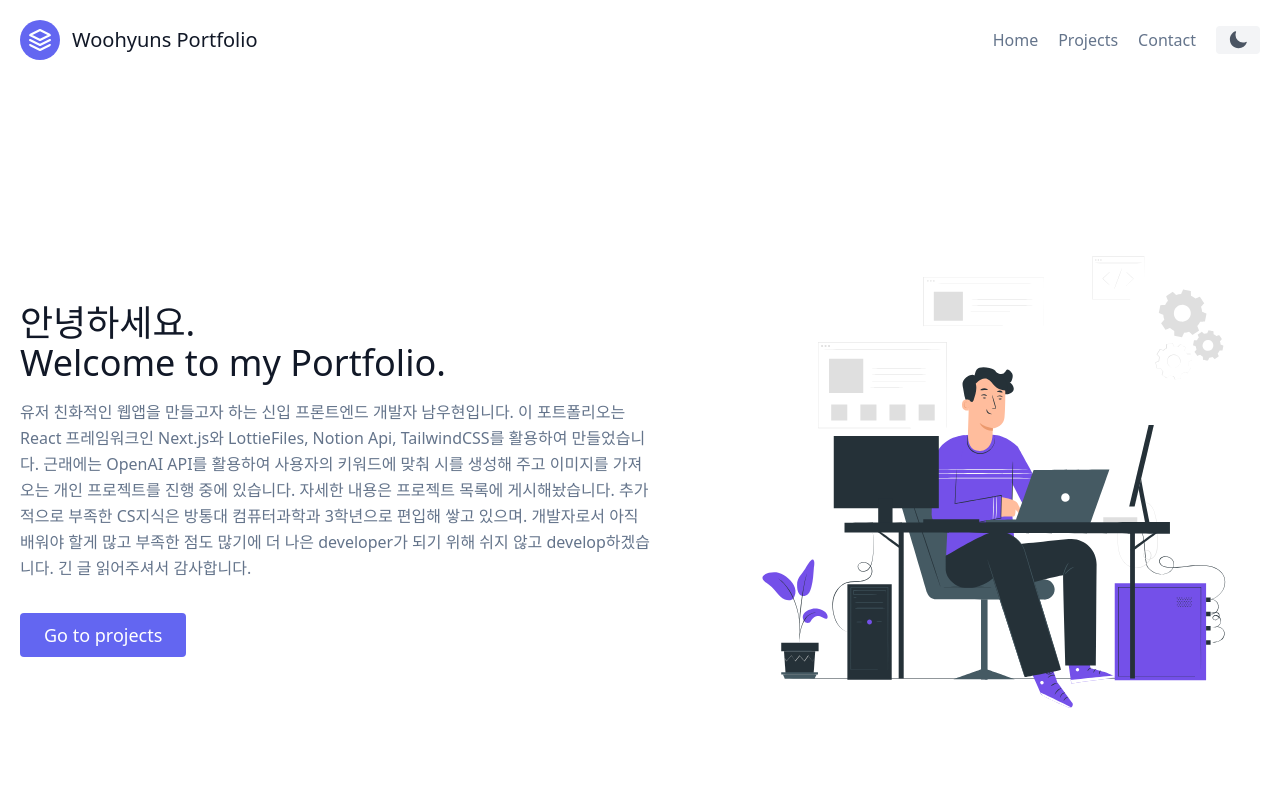
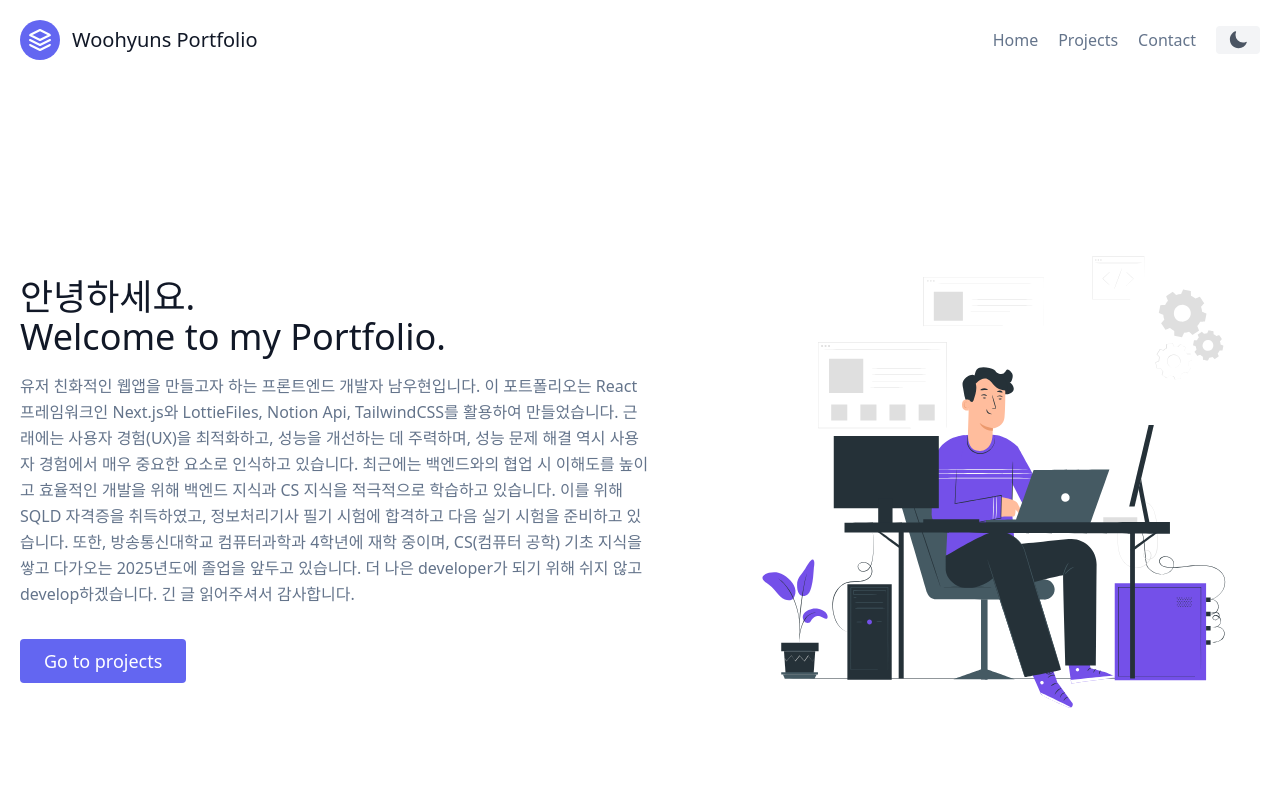
Before and after one commit to weekend365/Portfolio, a Next.js app: page / in a window 1280 px wide. Shown: the top 800 px of the page. Built offline with nearby package versions, Linux system fonts and the light colour scheme.

Commit message:
자기소개 수정

```diff
--- a/components/home/Hero.js
+++ b/components/home/Hero.js
@@ -12,15 +12,18 @@ export default function Hero() {
           Welcome to my Portfolio.
         </h1>
         <p className="mb-8 leading-relaxed">
-          유저 친화적인 웹앱을 만들고자 하는 신입 프론트엔드 개발자
-          남우현입니다. 이 포트폴리오는 React 프레임워크인 Next.js와
-          LottieFiles, Notion Api, TailwindCSS를 활용하여 만들었습니다. 근래에는
-          OpenAI API를 활용하여 사용자의 키워드에 맞춰 시를 생성해 주고 이미지를
-          가져오는 개인 프로젝트를 진행 중에 있습니다. 자세한 내용은 프로젝트
-          목록에 게시해놨습니다. 추가적으로 부족한 CS지식은 방통대 컴퓨터과학과
-          3학년으로 편입해 쌓고 있으며. 개발자로서 아직 배워야 할게 많고 부족한
-          점도 많기에 더 나은 developer가 되기 위해 쉬지 않고 develop하겠습니다.
-          긴 글 읽어주셔서 감사합니다.
+          유저 친화적인 웹앱을 만들고자 하는 프론트엔드 개발자 남우현입니다. 이
+          포트폴리오는 React 프레임워크인 Next.js와 LottieFiles, Notion Api,
+          TailwindCSS를 활용하여 만들었습니다. 근래에는 사용자 경험(UX)을
+          최적화하고, 성능을 개선하는 데 주력하며, 성능 문제 해결 역시 사용자
+          경험에서 매우 중요한 요소로 인식하고 있습니다. 최근에는 백엔드와의
+          협업 시 이해도를 높이고 효율적인 개발을 위해 백엔드 지식과 CS 지식을
+          적극적으로 학습하고 있습니다. 이를 위해 SQLD 자격증을 취득하였고,
+          정보처리기사 필기 시험에 합격하고 다음 실기 시험을 준비하고 있습니다.
+          또한, 방송통신대학교 컴퓨터과학과 4학년에 재학 중이며, CS(컴퓨터 공학)
+          기초 지식을 쌓고 다가오는 2025년도에 졸업을 앞두고 있습니다. 더 나은
+          developer가 되기 위해 쉬지 않고 develop하겠습니다. 긴 글 읽어주셔서
+          감사합니다.
         </p>
         <div className="flex justify-center">
           <Link href="/projects">
```
